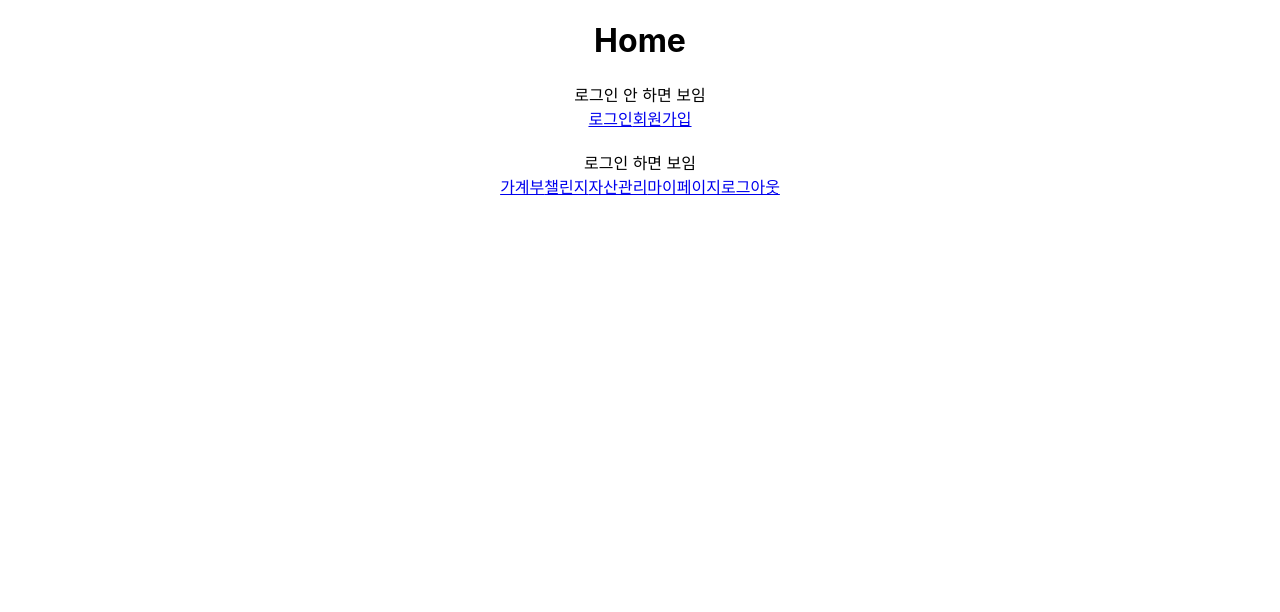
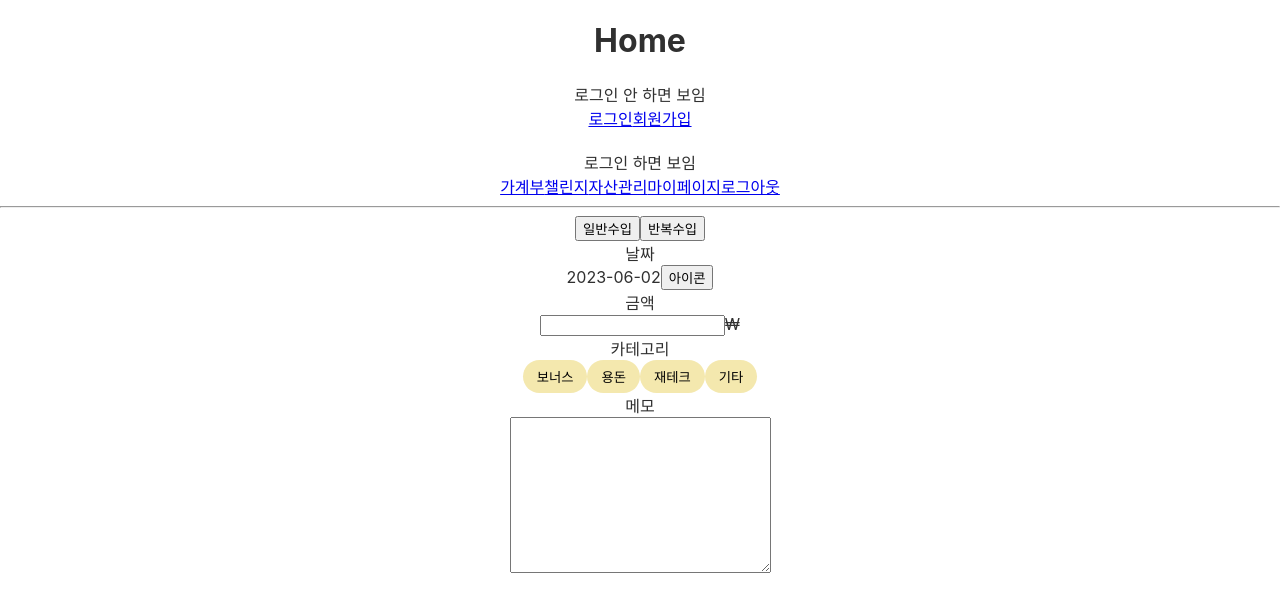
Before and after one commit to project-team-MONIVATION/2023_MONIVATION, a React (Create React App) app: page / in a window 1280 px wide. Shown: the top 612 px of the page. Built offline with nearby package versions, Linux system fonts and the light colour scheme.

Commit message:
0602 IncomeModalComp 작성

```diff
--- a/src/App.css
+++ b/src/App.css
@@ -1,3 +1,4 @@
 .App {
   text-align: center;
+  color: #303030;
 }
--- /dev/null
+++ b/src/member_PCH/components/IncomeModalComp.jsx
@@ -0,0 +1,85 @@
+import React, { useEffect, useState } from 'react';
+import Calendar from 'react-calendar';
+import 'react-calendar/dist/Calendar.css';
+import CategoryBtn from '../features/CategoryBtn';
+
+export default function IncomeModalComp() {
+  const [showIncome, setShowIncome] = useState(true);
+  const [showRepeatIncome, setShowRepeatIncome] = useState(false);
+  const [showCal, setShowCal] = useState(false);
+  const [value, onChange] = useState(new Date());
+
+  const onShowIncome = () => {
+    setShowIncome(true);
+    setShowRepeatIncome(false);
+  }
+
+  const onShowRepeatIncome = () => {
+    setShowIncome(false);
+    setShowRepeatIncome(true);
+  }
+
+  const onClickCal = (e) => {
+    e.preventDefault();
+    setShowCal(true);
+  }
+
+  const onClickDate = (newDate) => {
+    onChange(newDate)
+    setShowCal(false);
+  }
+
+  const YYYY = String(value.getFullYear())
+  const MM = String(value.getMonth()+1).padStart(2,"0")
+  const DD = String(value.getDate()).padStart(2,"0")
+  const valueDate = `${YYYY}-${MM}-${DD}`
+
+  /** form 에 모든 값을 입력하고 submit할 때 해당 user의 문서 값을 수입,지출 컬렉션의 userid 필드로 전달해준 후 값을 그 외 필드에 전달해줌 */
+
+  return (
+    <div>
+      <button onClick={ onShowIncome }>일반수입</button>
+      <button onClick={ onShowRepeatIncome }>반복수입</button>
+      {/** 일반수입 입력 */}
+      {
+        showIncome && (
+          <div>
+            <form action="">
+
+              <label htmlFor="">날짜</label>
+              <div>
+                <span>{value && valueDate}</span>
+                <button onClick={ onClickCal }>아이콘</button>
+              </div>
+              <div>
+                {
+                  showCal && (<Calendar onChange={ onClickDate } value={value}/>)
+                }
+              </div>
+
+              <label htmlFor="">금액</label>
+              <div>
+                <input type="text" />
+                <span>₩</span>
+              </div>
+
+              <label htmlFor="">카테고리</label>
+              <div>
+                <CategoryBtn>보너스</CategoryBtn>
+                <CategoryBtn>용돈</CategoryBtn>
+                <CategoryBtn>재테크</CategoryBtn>
+                <CategoryBtn>기타</CategoryBtn>
+              </div>
+
+              <label htmlFor="">메모</label>
+              <div>
+                <textarea name="" id="" cols="30" rows="10"></textarea>
+              </div>
+            </form>
+          </div>
+        )
+      }
+      {/** 반복수입 입력 */}
+    </div>
+  )
+}
--- /dev/null
+++ b/src/member_PCH/features/CategoryBtn.jsx
@@ -0,0 +1,18 @@
+import React from 'react'
+import styled from 'styled-components';
+
+const CategoryButton = styled.button`
+  padding: 7px 14px;
+  background-color: #F4E8AE;
+  border: 0;
+  border-radius: 50px;
+  cursor: pointer;
+`
+
+export default function CategoryBtn({children, ...rest}) {
+  return (
+    <CategoryButton {...rest} onClick={(e)=>{e.preventDefault()}}>
+      {children}
+    </CategoryButton>
+  )
+}
--- a/src/member_PCH/pages/Home.jsx
+++ b/src/member_PCH/pages/Home.jsx
@@ -2,6 +2,7 @@
 
 import React from 'react'
 import { Link } from 'react-router-dom'
+import IncomeModalComp from '../components/IncomeModalComp'
 
 export default function Home() {
   return (
@@ -23,6 +24,8 @@ export default function Home() {
         <Link to='/mypage'>마이페이지</Link>
         <Link to='/'>로그아웃</Link>
       </div>
+      <hr />
+      <IncomeModalComp/>
     </div>
   )
 }
```
Also changed, not shown: src/member_PCH/components/ExpenseModalComp.jsx (added, +7 -0 lines).
